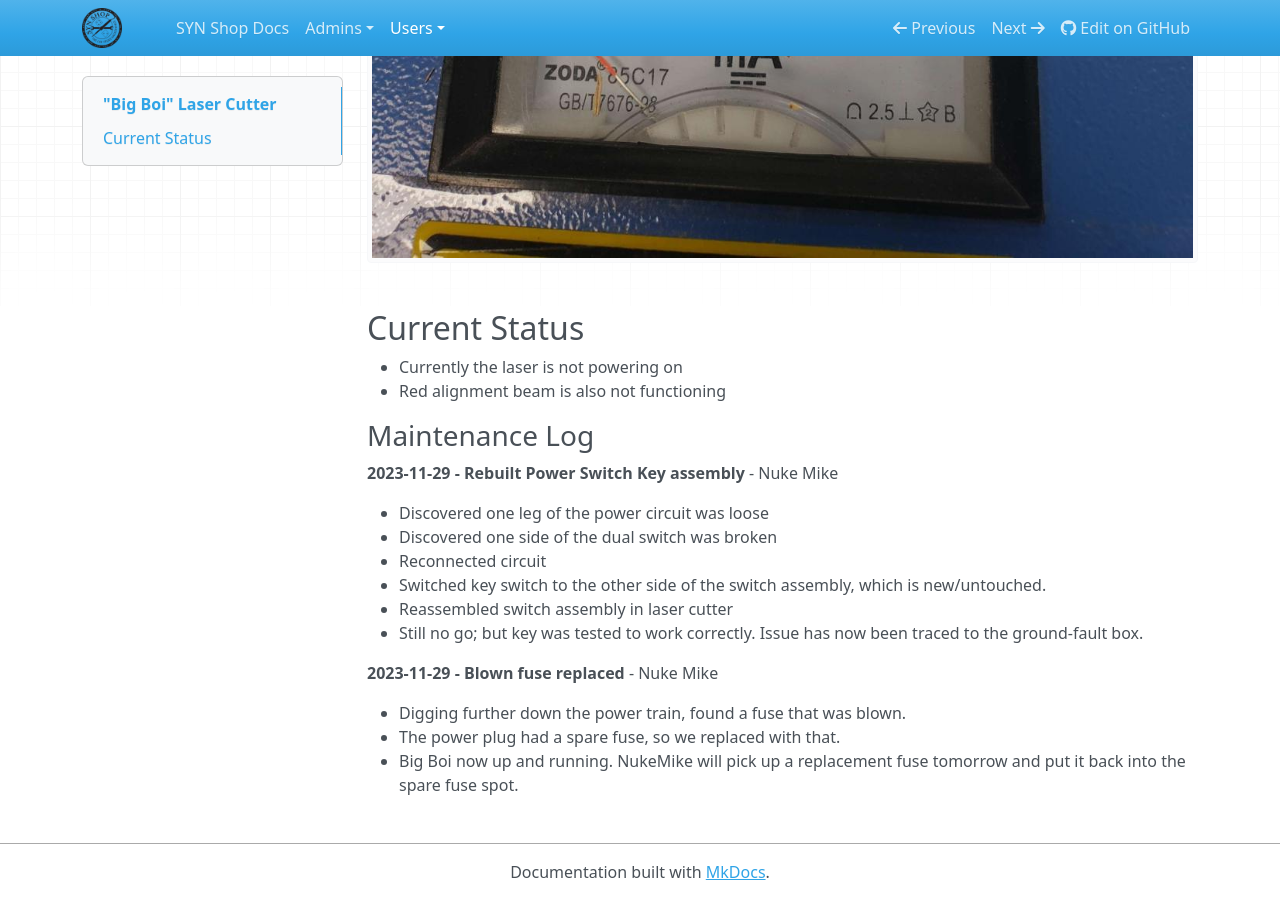
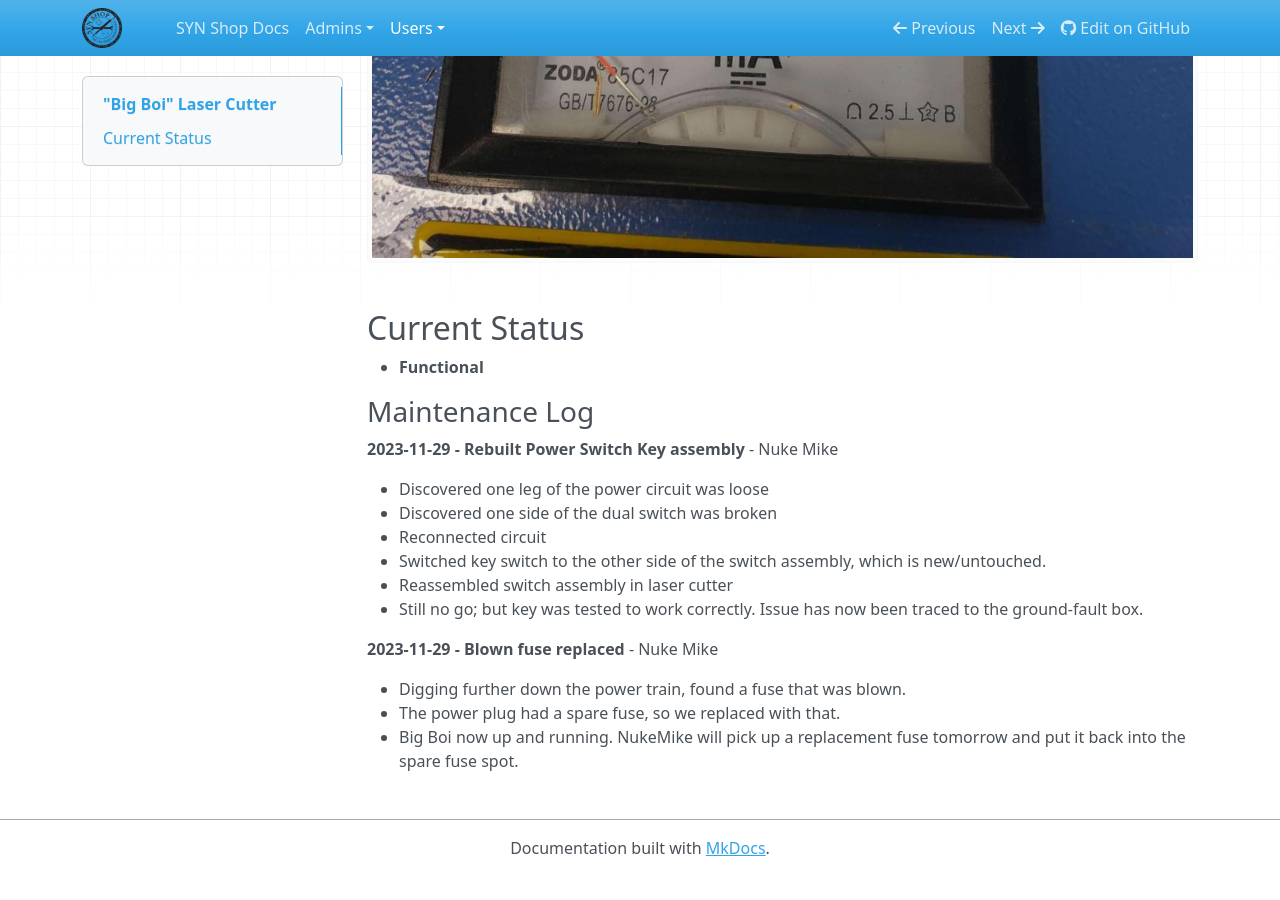
Before and after one commit to synshop/rtfm, an MkDocs documentation site: the page built from docs/users/Equipment/Big Boi Laser Cutter.md, in a window 1280 px wide and 900 px high, scrolled down 2264 px. Built offline with MkDocs 1.6.1, drawn with Linux system fonts in a browser that asks for light colours; nearby versions of some CDN libraries; after the commit the page ends 3140 px from its top, so only the background shows below that.

Commit message:
Update Big Boi Laser Cutter.md

```diff
--- a/docs/users/Equipment/Big Boi Laser Cutter.md
+++ b/docs/users/Equipment/Big Boi Laser Cutter.md
@@ -10,8 +10,7 @@
 
 ## Current Status
 
-- Currently the laser is not powering on
-- Red alignment beam is also not functioning
+- **Functional**
 
 ### Maintenance Log
 **2023-11-29 - Rebuilt Power Switch Key assembly** - Nuke Mike
```
